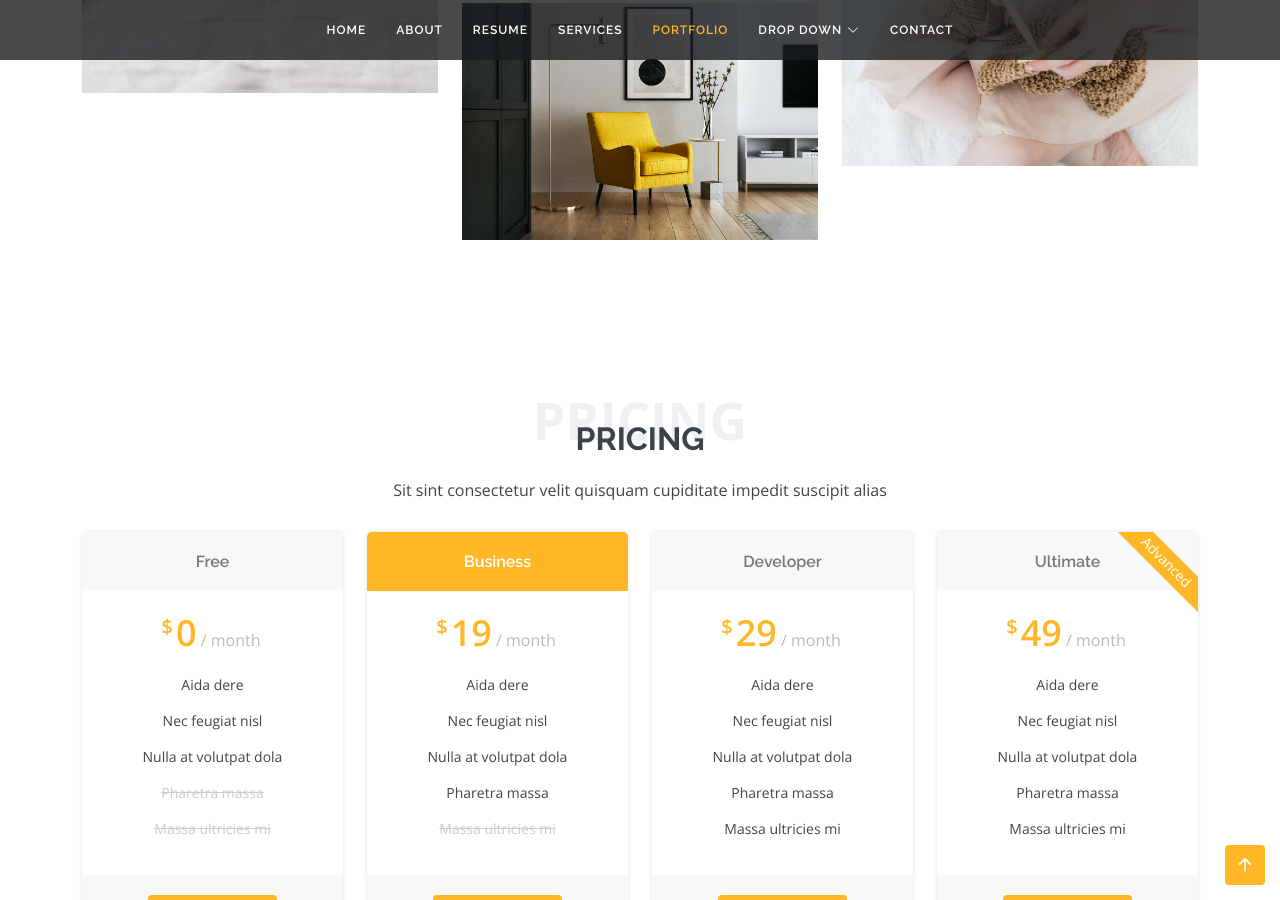
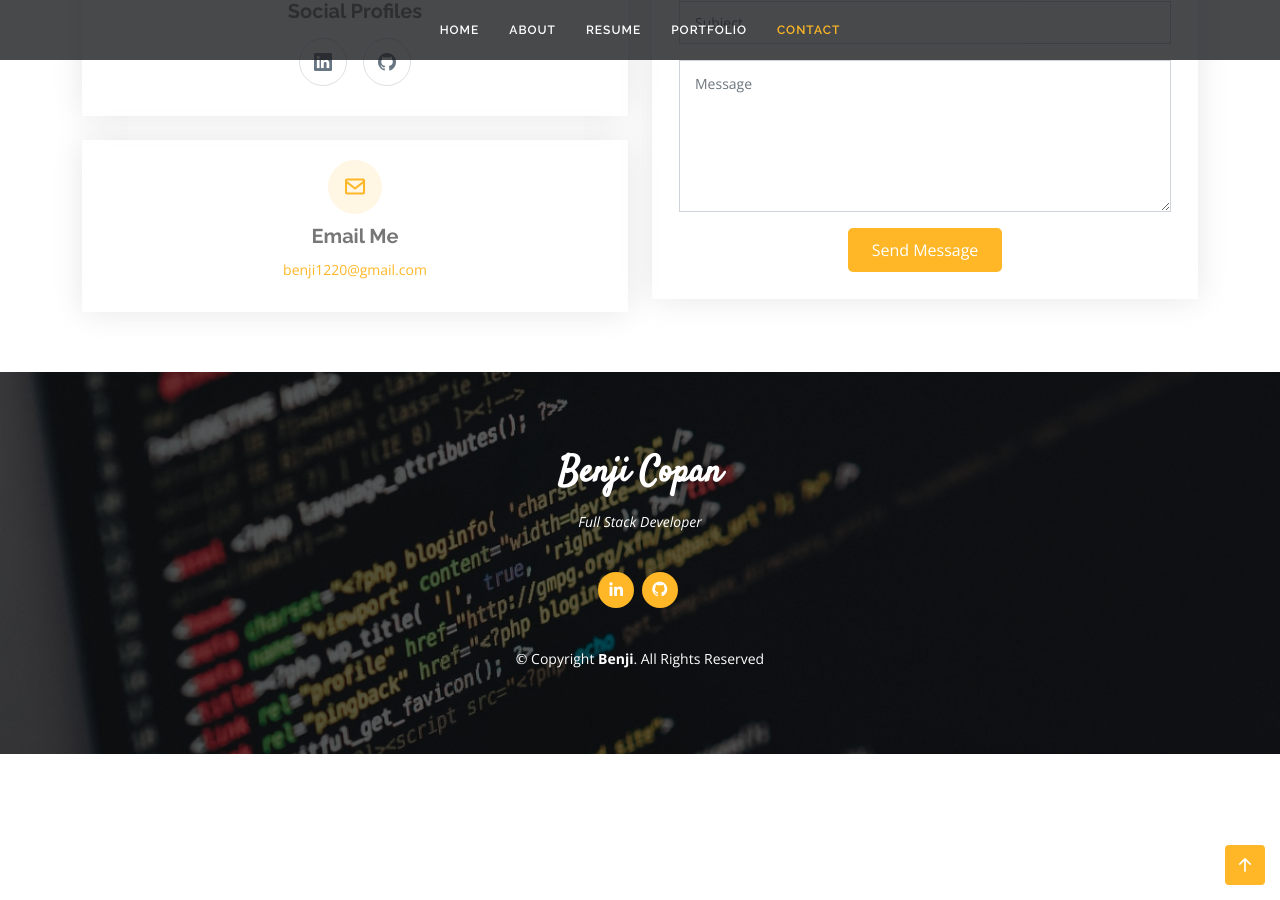
Before and after one commit to Lycidas-BC/Lycidas-BC.github.io, a Jekyll site: the page index.html, which Jekyll copies as it is, in a window 1280 px wide and 900 px high, scrolled down 6437 px. Built offline with Jekyll 4.4.1, drawn with Linux system fonts in a browser that asks for light colours; some of the changed text lies outside the part shown.

Commit message:
got rid of some sections i don't need, updated personal ifo at bottom of page

```diff
--- a/index.html
+++ b/index.html
@@ -38,9 +38,9 @@
         <li><a class="nav-link scrollto active" href="#hero">Home</a></li>
         <li><a class="nav-link scrollto" href="#about">About</a></li>
         <li><a class="nav-link scrollto" href="#resume">Resume</a></li>
-        <li><a class="nav-link scrollto" href="#services">Services</a></li>
+        <!-- <li><a class="nav-link scrollto" href="#services">Services</a></li> -->
         <li><a class="nav-link scrollto " href="#portfolio">Portfolio</a></li>
-        <li class="dropdown"><a href="#"><span>Drop Down</span> <i class="bi bi-chevron-down"></i></a>
+        <!-- <li class="dropdown"><a href="#"><span>Drop Down</span> <i class="bi bi-chevron-down"></i></a>
           <ul>
             <li><a href="#">Drop Down 1</a></li>
             <li class="dropdown"><a href="#"><span>Deep Drop Down</span> <i class="bi bi-chevron-right"></i></a>
@@ -56,7 +56,7 @@
             <li><a href="#">Drop Down 3</a></li>
             <li><a href="#">Drop Down 4</a></li>
           </ul>
-        </li>
+        </li> -->
         <li><a class="nav-link scrollto" href="#contact">Contact</a></li>
       </ul>
       <i class="bi bi-list mobile-nav-toggle"></i>
@@ -395,7 +395,7 @@
     </section><!-- End My Resume Section -->
 
     <!-- ======= My Services Section ======= -->
-    <section id="services" class="services">
+    <!-- <section id="services" class="services">
       <div class="container">
 
         <div class="section-title">
@@ -440,7 +440,8 @@
         </div>
 
       </div>
-    </section><!-- End My Services Section -->
+    </section> -->
+    <!-- End My Services Section -->
 
     <!-- ======= Testimonials Section ======= -->
     <section id="testimonials" class="testimonials">
@@ -635,92 +636,6 @@
       </div>
     </section><!-- End My Portfolio Section -->
 
-    <!-- ======= Pricing Section ======= -->
-    <section id="pricing" class="pricing">
-      <div class="container">
-
-        <div class="section-title">
-          <span>Pricing</span>
-          <h2>Pricing</h2>
-          <p>Sit sint consectetur velit quisquam cupiditate impedit suscipit alias</p>
-        </div>
-
-        <div class="row">
-
-          <div class="col-lg-3 col-md-6">
-            <div class="box">
-              <h3>Free</h3>
-              <h4><sup>$</sup>0<span> / month</span></h4>
-              <ul>
-                <li>Aida dere</li>
-                <li>Nec feugiat nisl</li>
-                <li>Nulla at volutpat dola</li>
-                <li class="na">Pharetra massa</li>
-                <li class="na">Massa ultricies mi</li>
-              </ul>
-              <div class="btn-wrap">
-                <a href="#" class="btn-buy">Buy Now</a>
-              </div>
-            </div>
-          </div>
-
-          <div class="col-lg-3 col-md-6 mt-4 mt-md-0">
-            <div class="box featured">
-              <h3>Business</h3>
-              <h4><sup>$</sup>19<span> / month</span></h4>
-              <ul>
-                <li>Aida dere</li>
-                <li>Nec feugiat nisl</li>
-                <li>Nulla at volutpat dola</li>
-                <li>Pharetra massa</li>
-                <li class="na">Massa ultricies mi</li>
-              </ul>
-              <div class="btn-wrap">
-                <a href="#" class="btn-buy">Buy Now</a>
-              </div>
-            </div>
-          </div>
-
-          <div class="col-lg-3 col-md-6 mt-4 mt-lg-0">
-            <div class="box">
-              <h3>Developer</h3>
-              <h4><sup>$</sup>29<span> / month</span></h4>
-              <ul>
-                <li>Aida dere</li>
-                <li>Nec feugiat nisl</li>
-                <li>Nulla at volutpat dola</li>
-                <li>Pharetra massa</li>
-                <li>Massa ultricies mi</li>
-              </ul>
-              <div class="btn-wrap">
-                <a href="#" class="btn-buy">Buy Now</a>
-              </div>
-            </div>
-          </div>
-
-          <div class="col-lg-3 col-md-6 mt-4 mt-lg-0">
-            <div class="box">
-              <span class="advanced">Advanced</span>
-              <h3>Ultimate</h3>
-              <h4><sup>$</sup>49<span> / month</span></h4>
-              <ul>
-                <li>Aida dere</li>
-                <li>Nec feugiat nisl</li>
-                <li>Nulla at volutpat dola</li>
-                <li>Pharetra massa</li>
-                <li>Massa ultricies mi</li>
-              </ul>
-              <div class="btn-wrap">
-                <a href="#" class="btn-buy">Buy Now</a>
-              </div>
-            </div>
-          </div>
-
-        </div>
-
-      </div>
-    </section><!-- End Pricing Section -->
-
     <!-- ======= Contact Me Section ======= -->
     <section id="contact" class="contact">
       <div class="container">
@@ -728,7 +643,7 @@
         <div class="section-title">
           <span>Contact Me</span>
           <h2>Contact Me</h2>
-          <p>Sit sint consectetur velit quisquam cupiditate impedit suscipit alias</p>
+          <!-- <p>Sit sint consectetur velit quisquam cupiditate impedit suscipit alias</p> -->
         </div>
 
         <div class="row">
@@ -741,26 +656,16 @@
                   <i class="bx bx-share-alt"></i>
                   <h3>Social Profiles</h3>
                   <div class="social-links">
-                    <a href="#" class="twitter"><i class="bi bi-twitter"></i></a>
-                    <a href="#" class="facebook"><i class="bi bi-facebook"></i></a>
-                    <a href="#" class="instagram"><i class="bi bi-instagram"></i></a>
-                    <a href="#" class="google-plus"><i class="bi bi-skype"></i></a>
-                    <a href="#" class="linkedin"><i class="bi bi-linkedin"></i></a>
+                    <a href="https://www.linkedin.com/in/b-copan" class="linkedin"><i class="bi bi-linkedin"></i></a>
+                    <a href="https://github.com/Lycidas-BC" class="github"><i class="bi bi-github"></i></a>
                   </div>
                 </div>
               </div>
-              <div class="col-md-6">
+              <div class="col-md-12">
                 <div class="info-box mt-4">
                   <i class="bx bx-envelope"></i>
                   <h3>Email Me</h3>
-                  <p>contact@example.com</p>
-                </div>
-              </div>
-              <div class="col-md-6">
-                <div class="info-box mt-4">
-                  <i class="bx bx-phone-call"></i>
-                  <h3>Call Me</h3>
-                  <p>+1 5589 55488 55</p>
+                  <p><a href="mailto:benji1220@gmail.com">benji1220@gmail.com</a></p>
                 </div>
               </div>
             </div>
@@ -802,24 +707,20 @@
   <!-- ======= Footer ======= -->
   <footer id="footer">
     <div class="container">
-      <h3>Laura Thomson</h3>
-      <p>Et aut eum quis fuga eos sunt ipsa nihil. Labore corporis magni eligendi fuga maxime saepe commodi placeat.</p>
+      <h3>Benji Copan</h3>
+      <p>Full Stack Developer</p>
       <div class="social-links">
-        <a href="#" class="twitter"><i class="bx bxl-twitter"></i></a>
-        <a href="#" class="facebook"><i class="bx bxl-facebook"></i></a>
-        <a href="#" class="instagram"><i class="bx bxl-instagram"></i></a>
-        <a href="#" class="google-plus"><i class="bx bxl-skype"></i></a>
-        <a href="#" class="linkedin"><i class="bx bxl-linkedin"></i></a>
+        <a href="https://www.linkedin.com/in/b-copan" class="linkedin"><i class="bx bxl-linkedin"></i></a>
+        <a href="https://github.com/Lycidas-BC" class="github"><i class="bx bxl-github"></i></a>
       </div>
       <div class="copyright">
-        &copy; Copyright <strong><span>Laura</span></strong>. All Rights Reserved
+        &copy; Copyright <strong><span>Benji</span></strong>. All Rights Reserved
       </div>
       <div class="credits">
         <!-- All the links in the footer should remain intact. -->
         <!-- You can delete the links only if you purchased the pro version. -->
         <!-- Licensing information: https://bootstrapmade.com/license/ -->
         <!-- Purchase the pro version with working PHP/AJAX contact form: https://bootstrapmade.com/laura-free-creative-bootstrap-theme/ -->
-        Designed by <a href="https://bootstrapmade.com/">BootstrapMade</a>
       </div>
     </div>
   </footer><!-- End Footer -->
```
